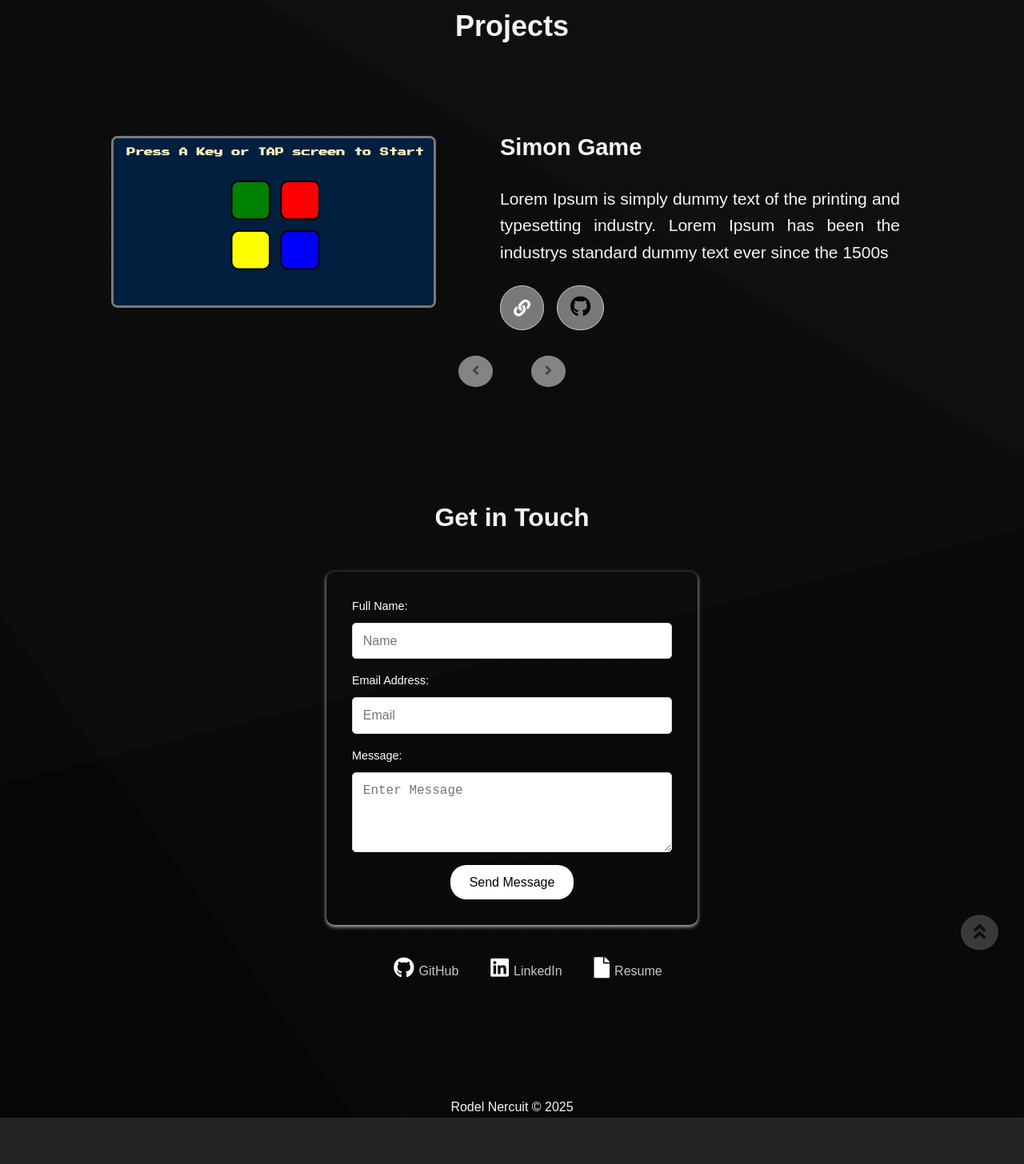
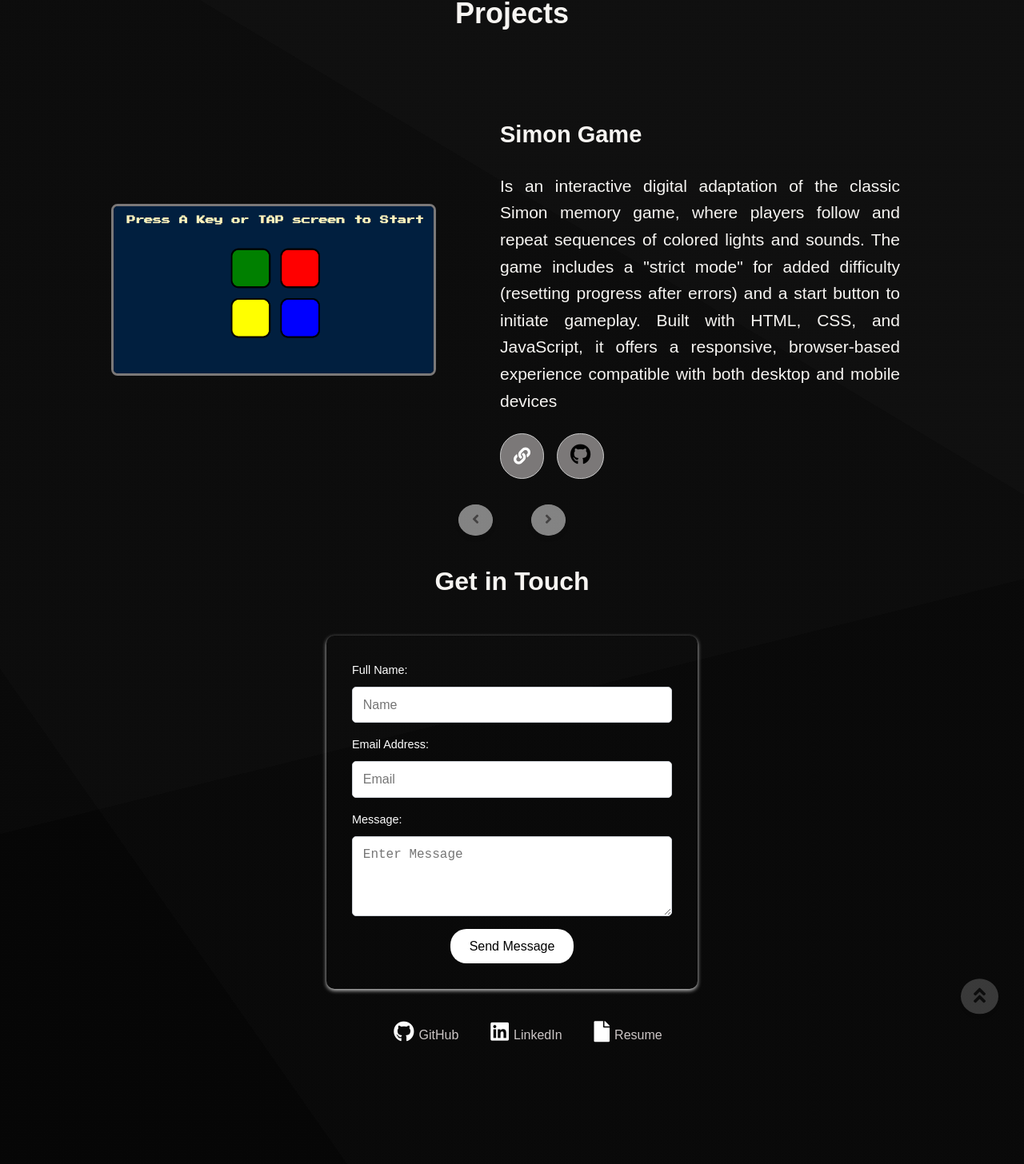
Before and after one commit to rodelgn/rn_portfolio, a React (Vite) app: page / in a window 1280 px wide. Shown: the part 1630-3086 px from the top of the page at 80% size. Before the commit the page ends 3028 px from the top, so only its background shows below. Built offline with nearby package versions, Linux system fonts and the light colour scheme; a web font is replaced by a local one.

Commit message:
Initial Update

```diff
--- a/src/components/project-card.js
+++ b/src/components/project-card.js
@@ -8,7 +8,7 @@ const cards = [
         alt: 'Simon-Game',
         link: 'https://rodelgn.github.io/Simon-Game/',
         githubLink: 'https://github.com/rodelgn/Simon-Game',
-        paragraph: 'Lorem Ipsum is simply dummy text of the printing and typesetting industry. Lorem Ipsum has been the industrys standard dummy text ever since the 1500s',
+        paragraph: 'Is an interactive digital adaptation of the classic Simon memory game, where players follow and repeat sequences of colored lights and sounds. The game includes a "strict mode" for added difficulty (resetting progress after errors) and a start button to initiate gameplay. Built with HTML, CSS, and JavaScript, it offers a responsive, browser-based experience compatible with both desktop and mobile devices',
     },
     {
         id: 2,
--- a/src/components/styles.css
+++ b/src/components/styles.css
@@ -320,7 +320,7 @@ body {
     width: 90%;
     height: 600px;
     margin: 4rem auto;
-    margin-top: 5em;
+    /* margin-top: 5em; */
     position: relative;
 }
 .project-ctn .title {
@@ -547,6 +547,7 @@ body {
 .footerContainer {
     width: 90%;
     margin: auto;
+    margin-top: 10rem;
     scroll-margin-top: 100px;
     opacity: 0;
     transform: translateY(30px);
```
